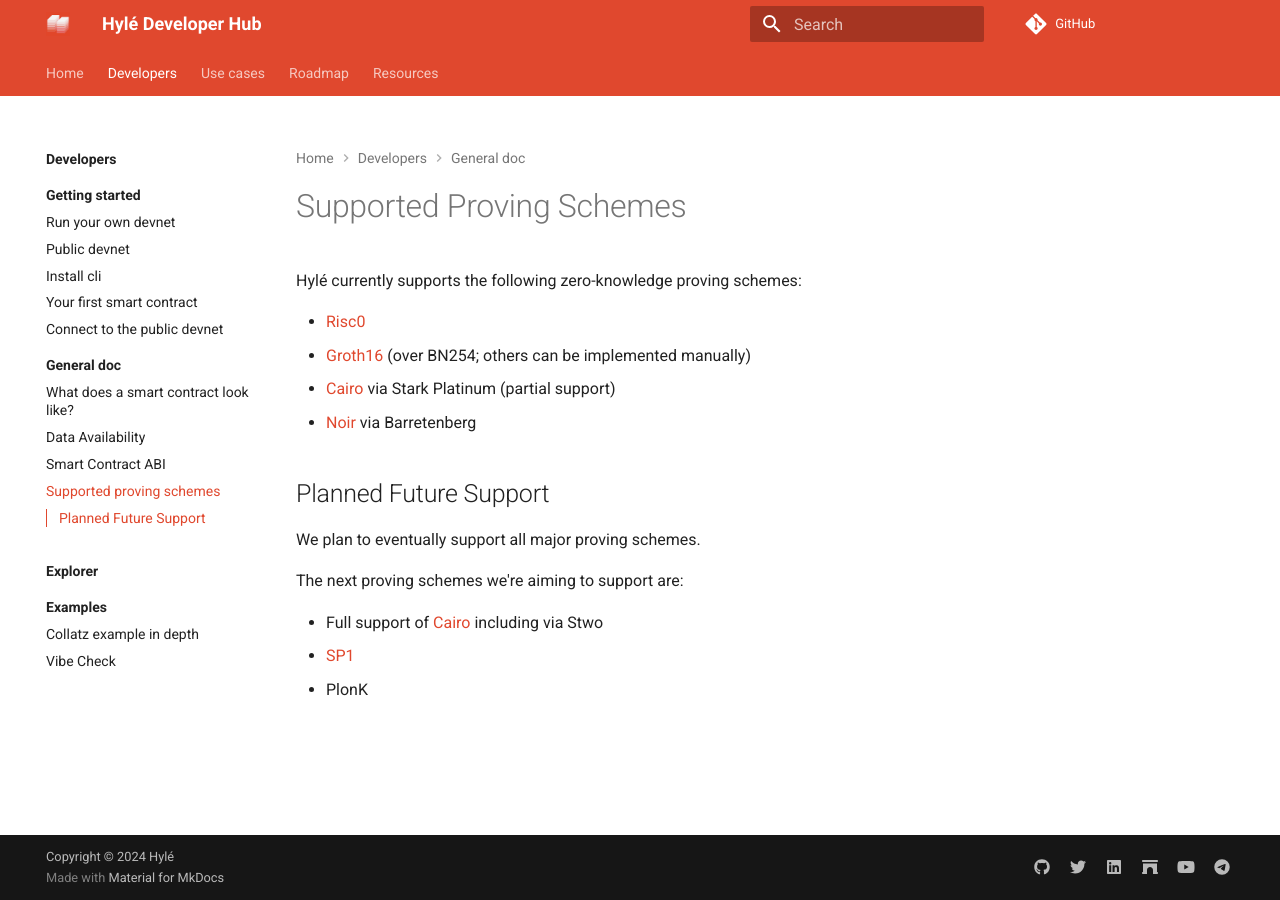
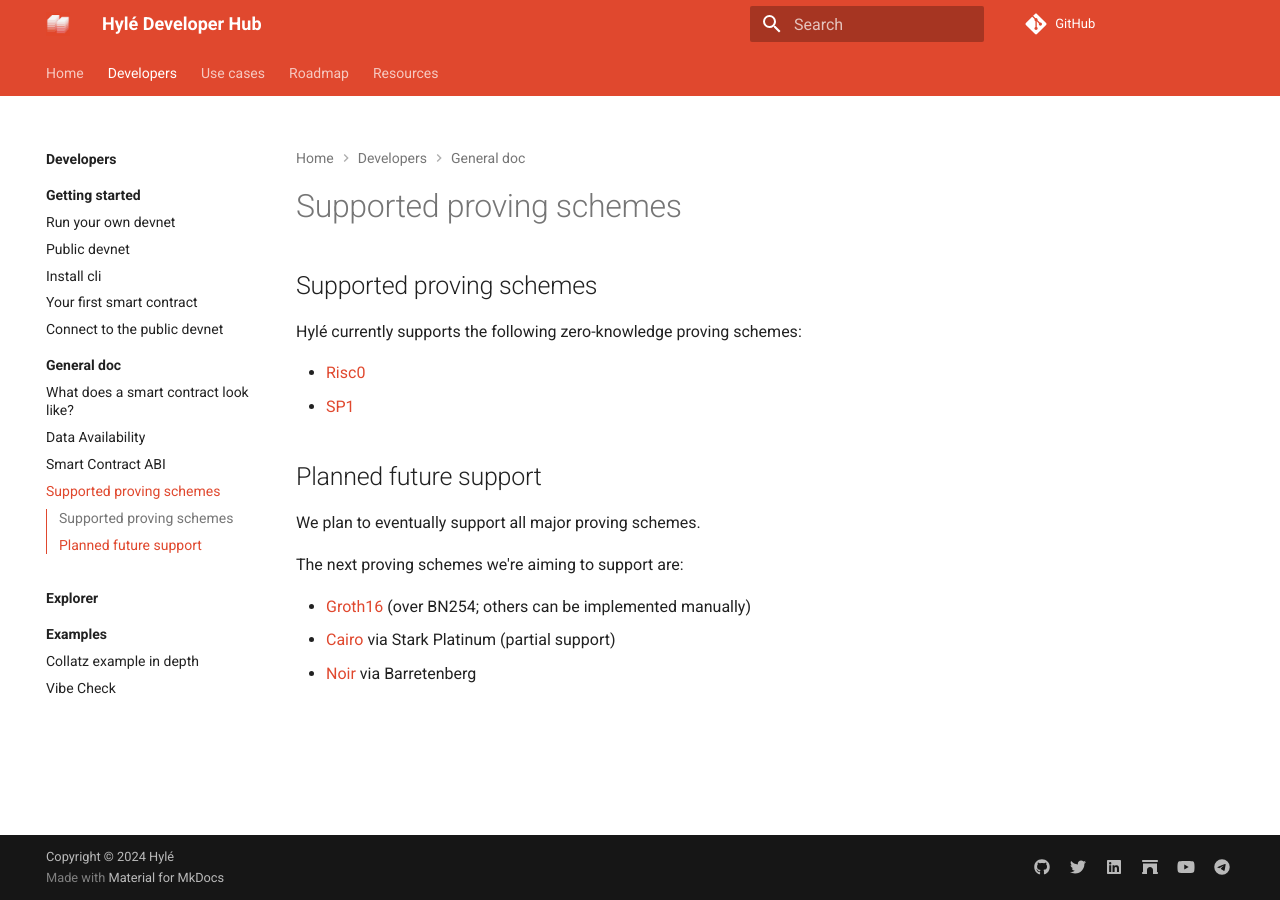
Before and after one commit to Hyle-org/devhub-hyle, an MkDocs documentation site: the page built from docs/developers/general-doc/supported-proving-schemes.md, in a window 1280 px wide. Built offline with MkDocs 1.6.1 and Material for MkDocs 9.7.7, drawn with Linux system fonts in a browser that asks for light colours; comment, search, counter and statistics services are not loaded.

Commit message:
updated supported schemes & intro to zkp

```diff
--- a/docs/developers/general-doc/supported-proving-schemes.md
+++ b/docs/developers/general-doc/supported-proving-schemes.md
@@ -3,21 +3,19 @@
 description: The list of zero-knowledge proving schemes currently supported by Hylé.
 ---
 
-# Supported Proving Schemes
+## Supported proving schemes
 
 Hylé currently supports the following zero-knowledge proving schemes:
 
 - [Risc0](https://risc0.com/docs/)
-- [Groth16](https://github.com/arkworks-rs/groth16) (over BN254; others can be implemented manually)
-- [Cairo](https://www.cairo-lang.org/docs/) via Stark Platinum (partial support)
-- [Noir](https://noir-lang.org/docs/) via Barretenberg
+- [SP1](https://docs.succinct.xyz/)
 
-## Planned Future Support
+## Planned future support
 
 We plan to eventually support all major proving schemes.
 
 The next proving schemes we're aiming to support are:
 
-- Full support of [Cairo](https://www.cairo-lang.org/docs/) including via Stwo
-- [SP1](https://docs.succinct.xyz/docs/introduction)
-- PlonK
+- [Groth16](https://github.com/arkworks-rs/groth16) (over BN254; others can be implemented manually)
+- [Cairo](https://www.cairo-lang.org/docs/) via Stark Platinum (partial support)
+- [Noir](https://noir-lang.org/docs/) via Barretenberg
```
Also changed, not shown: docs/resources/intro-to-zkp.md (added, +30 -0 lines).
